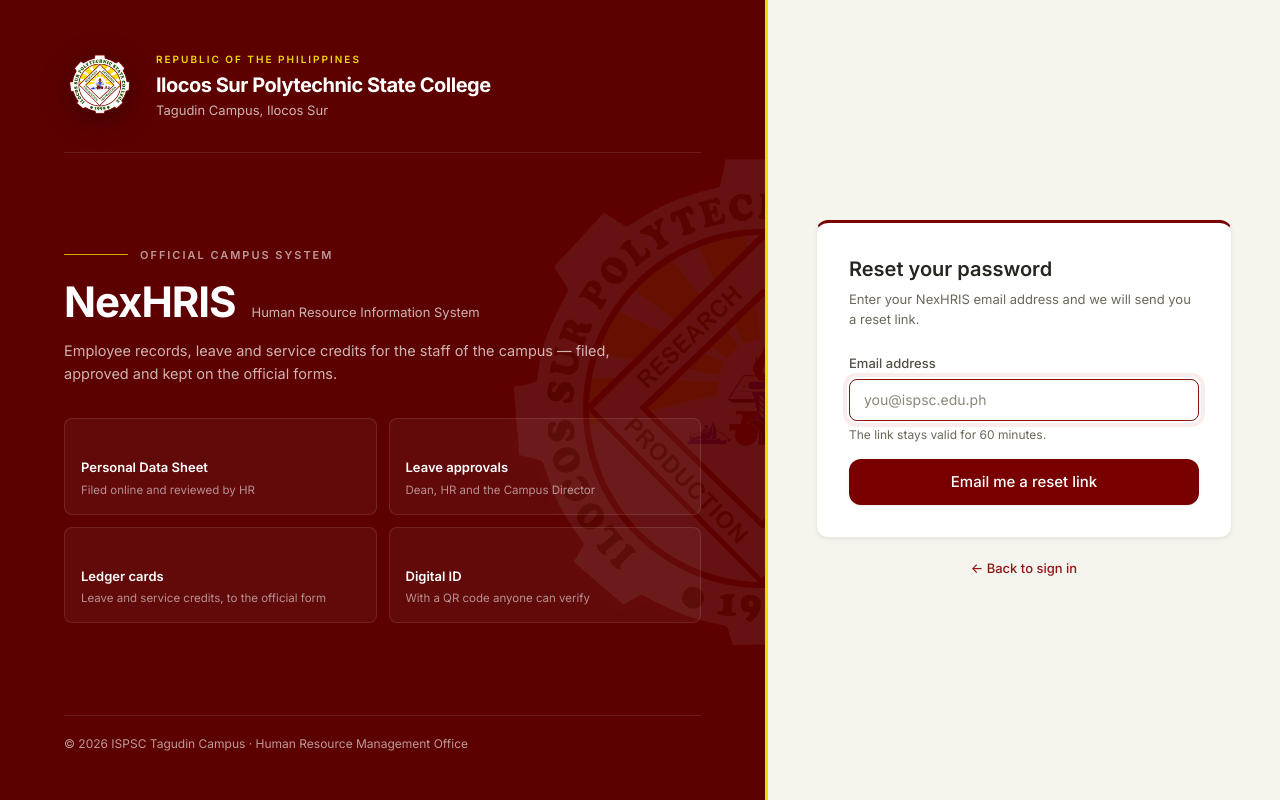
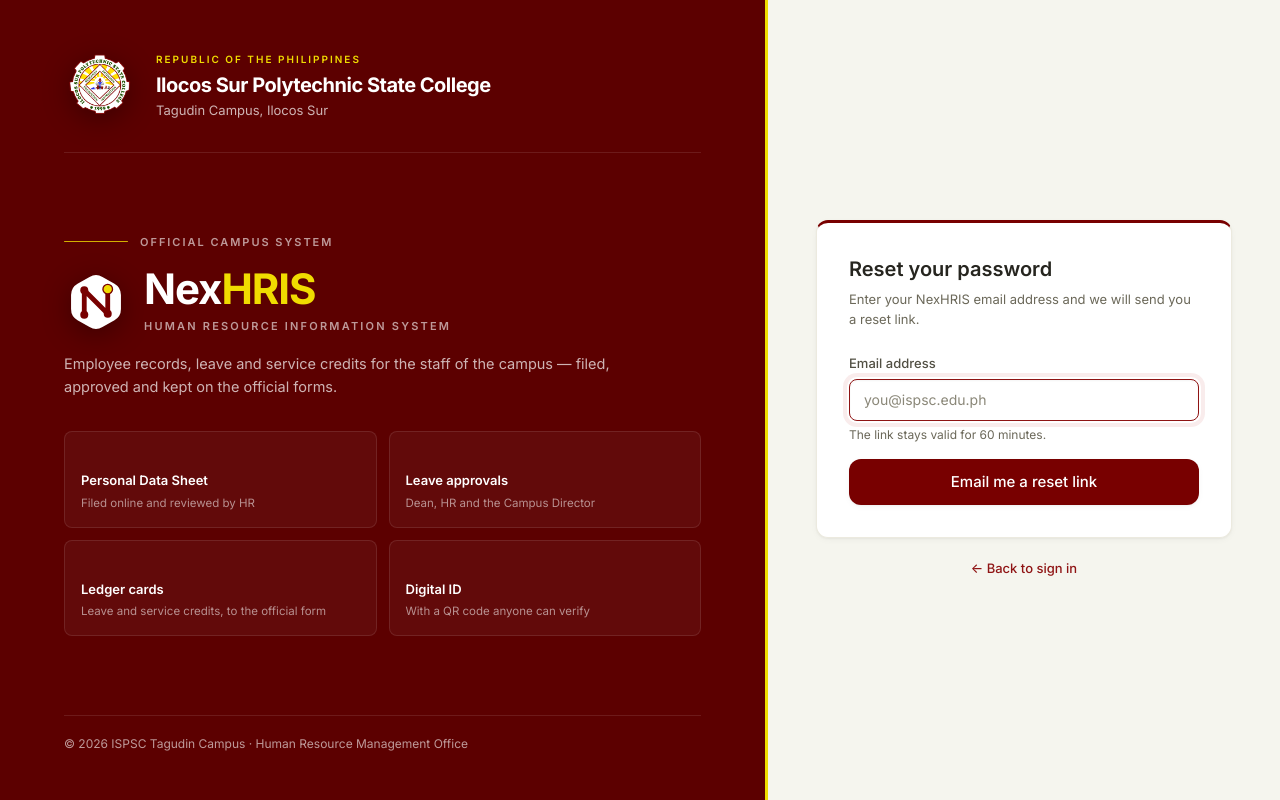
Before and after one commit to edrfjk/nexhris, a Laravel app: page /forgot-password in a window 1280 px wide. Run offline with Laravel 12, Linux system fonts and the light colour scheme; style sheets or scripts are compiled from the project's sources; parts of the project's set-up code (start-up, migrations or seed data) failed here and were passed over; some libraries are stand-ins or nearby versions.

Commit message:
Update NexHRIS branding, logos and favicon

```diff
--- a/resources/css/app.css
+++ b/resources/css/app.css
@@ -283,15 +283,8 @@
         border-right: 3px solid theme('colors.gold.400');
     }
 
-    /* The seal, very faint, sitting behind the lockup like a watermark on
-       campus stationery. */
-    .auth-watermark {
-        @apply pointer-events-none absolute -z-10 select-none opacity-[0.07];
-    }
-
-    /* The seal is a transparent PNG and carries its own white field inside
-       the gear ring. Sitting it on a white disc added a second, larger
-       circle that is not part of the mark. */
+    /* The seal and the NexHRIS mark, lifted off the maroon panel with a
+       soft shadow. */
     .auth-seal {
         filter: drop-shadow(0 6px 14px rgb(0 0 0 / 0.35));
     }
--- a/resources/views/components/id-card.blade.php
+++ b/resources/views/components/id-card.blade.php
@@ -4,7 +4,7 @@
     <div class="bg-white rounded-lg shadow-lg border border-sand-200 overflow-hidden">
         <!-- Header strip -->
         <div class="bg-maroon-800 px-5 py-3 flex items-center gap-2.5">
-            <img src="{{ asset('images/ispsc-logo.png') }}" alt="ISPSC seal" class="w-9 h-9 rounded-full object-cover flex-shrink-0">
+            <img src="{{ asset('images/nexhris/nexhris-icon-on-maroon.svg') }}" alt="NexHRIS logo" class="w-9 h-9 object-contain flex-shrink-0">
             <div class="leading-tight text-white">
                 <p class="text-xs font-bold">ISPSC TAGUDIN CAMPUS</p>
                 <p class="text-[10px] text-sand-300">Employee Identification Card</p>
--- a/resources/views/errors/layout.blade.php
+++ b/resources/views/errors/layout.blade.php
@@ -11,7 +11,7 @@
     <meta charset="UTF-8">
     <title>@yield('title', 'Something went wrong') | NexHRIS</title>
     <meta name="viewport" content="width=device-width, initial-scale=1">
-    <link rel="icon" type="image/png" href="{{ asset('favicon.png') }}">
+    @include('partials.favicons')
     <link rel="preconnect" href="https://fonts.googleapis.com">
     <link rel="preconnect" href="https://fonts.gstatic.com" crossorigin>
     <link href="https://fonts.googleapis.com/css2?family=Inter:wght@400;500;600;700&display=swap" rel="stylesheet">
@@ -24,7 +24,7 @@
     <div class="w-full max-w-lg">
 
         <div class="flex items-center gap-4 mb-8">
-            <img src="{{ asset('images/ispsc-logo.png') }}" alt=""
+            <img src="{{ asset('images/nexhris/nexhris-icon.svg') }}" alt=""
                  class="w-12 h-12 object-contain shrink-0">
             <div class="leading-tight">
                 <p class="text-[11px] font-semibold uppercase tracking-[0.16em] text-maroon-800">
--- a/resources/views/layouts/guest.blade.php
+++ b/resources/views/layouts/guest.blade.php
@@ -6,7 +6,7 @@
     <meta charset="UTF-8">
     <title>@yield('title', 'Sign in') | NexHRIS</title>
     <meta name="viewport" content="width=device-width, initial-scale=1">
-    <link rel="icon" type="image/png" href="{{ asset('favicon.png') }}">
+    @include('partials.favicons')
     <link rel="preconnect" href="https://fonts.googleapis.com">
     <link rel="preconnect" href="https://fonts.gstatic.com" crossorigin>
     <link href="https://fonts.googleapis.com/css2?family=Inter:wght@400;500;600;700&display=swap" rel="stylesheet">
@@ -20,11 +20,6 @@
          is the order a college portal is read in.
          ------------------------------------------------------------------ --}}
     <div class="auth-brand hidden lg:flex lg:w-[58%] xl:w-[60%] flex-col px-16 py-12">
-
-        {{-- The seal as a watermark, running off the edge so only half of it
-             sits on the panel — a mark behind the page, not a picture on it. --}}
-        <img src="{{ asset('images/ispsc-logo.png') }}" alt=""
-             class="auth-watermark -right-[19rem] top-1/2 w-[38rem] -translate-y-1/2">
 
         {{-- The institutional lockup: seal and name side by side, as a
              letterhead carries them. --}}
@@ -55,9 +50,19 @@
                 </span>
             </div>
 
-            <div class="flex items-baseline gap-4">
-                <h2 class="text-[42px] font-bold leading-none tracking-tight">NexHRIS</h2>
-                <span class="text-[13px] text-white/70">Human Resource Information System</span>
+            {{-- The system's own lockup: mark, then the wordmark with HRIS in
+                 the seal's gold. --}}
+            <div class="flex items-center gap-4">
+                <img src="{{ asset('images/nexhris/nexhris-icon-on-maroon.svg') }}" alt=""
+                     class="auth-seal h-16 w-16 shrink-0">
+                <div>
+                    <h2 class="text-[42px] font-extrabold leading-none tracking-tight">
+                        Nex<span class="text-gold-400">HRIS</span>
+                    </h2>
+                    <p class="mt-1.5 text-[11px] font-semibold uppercase tracking-[0.2em] text-white/60">
+                        Human Resource Information System
+                    </p>
+                </div>
             </div>
 
             {{-- No database query on this page: the sign-in screen has to
@@ -109,7 +114,7 @@
 
             {{-- Compact lockup for small screens, where the panel is hidden. --}}
             <div class="mb-8 flex flex-col items-center text-center lg:hidden">
-                <img src="{{ asset('images/ispsc-logo.png') }}" alt="ISPSC seal"
+                <img src="{{ asset('images/nexhris/nexhris-icon.svg') }}" alt="NexHRIS logo"
                      class="mb-3 h-16 w-16">
                 <p class="text-[10px] font-semibold uppercase tracking-[0.18em] text-maroon-700">
                     ISPSC Tagudin Campus
--- a/resources/views/legal/terms.blade.php
+++ b/resources/views/legal/terms.blade.php
@@ -7,7 +7,7 @@
     <meta charset="UTF-8">
     <title>Terms and Conditions | NexHRIS</title>
     <meta name="viewport" content="width=device-width, initial-scale=1">
-    <link rel="icon" type="image/png" href="{{ asset('favicon.png') }}">
+    @include('partials.favicons')
     <meta name="robots" content="noindex, nofollow">
     <link rel="preconnect" href="https://fonts.googleapis.com">
     <link rel="preconnect" href="https://fonts.gstatic.com" crossorigin>
@@ -19,7 +19,7 @@
 <div class="mx-auto w-full max-w-3xl">
 
     <div class="mb-6 flex items-center gap-4">
-        <img src="{{ asset('images/ispsc-logo.png') }}" alt="ISPSC seal" class="h-14 w-14 shrink-0">
+        <img src="{{ asset('images/nexhris/nexhris-icon.svg') }}" alt="NexHRIS logo" class="h-14 w-14 shrink-0">
         <div>
             <p class="text-[10px] font-semibold uppercase tracking-[0.18em] text-maroon-700">
                 Ilocos Sur Polytechnic State College &middot; Tagudin Campus
--- /dev/null
+++ b/resources/views/partials/favicons.blade.php
@@ -0,0 +1,7 @@
+{{-- Browser tab, home-screen and PWA icons. The .ico covers older browsers;
+     everything else picks the SVG. --}}
+<link rel="icon" href="{{ asset('favicon.ico') }}" sizes="any">
+<link rel="icon" type="image/svg+xml" href="{{ asset('favicon.svg') }}">
+<link rel="apple-touch-icon" href="{{ asset('apple-touch-icon.png') }}">
+<link rel="manifest" href="{{ asset('site.webmanifest') }}">
+<meta name="theme-color" content="#780000">
--- a/resources/views/public/verify.blade.php
+++ b/resources/views/public/verify.blade.php
@@ -5,6 +5,7 @@
     <title>Employee Verification | NexHRIS</title>
     <meta name="viewport" content="width=device-width, initial-scale=1">
     <meta name="robots" content="noindex, nofollow">
+    @include('partials.favicons')
     <link rel="preconnect" href="https://fonts.googleapis.com">
     <link rel="preconnect" href="https://fonts.gstatic.com" crossorigin>
     <link href="https://fonts.googleapis.com/css2?family=Inter:wght@400;500;600;700&display=swap" rel="stylesheet">
@@ -14,7 +15,7 @@
 
 <div class="w-full max-w-sm">
     <div class="text-center mb-6">
-        <img src="{{ asset('images/ispsc-logo.png') }}" alt="ISPSC Seal" class="w-16 h-16 mx-auto mb-3">
+        <img src="{{ asset('images/nexhris/nexhris-icon.svg') }}" alt="NexHRIS logo" class="w-16 h-16 mx-auto mb-3">
         <h1 class="text-lg font-bold text-maroon-800">NexHRIS</h1>
         <p class="text-xs text-sand-500">Ilocos Sur Polytechnic State College · Tagudin Campus</p>
     </div>
```
Also changed, not shown: resources/views/layouts/app.blade.php (+4 -7 lines), public/android-chrome-192.png (added), public/android-chrome-512.png (added), public/apple-touch-icon.png (added), public/favicon.ico (added), public/favicon.png, public/favicon.svg (added), public/images/nexhris/nexhris-icon-on-maroon.svg (added), public/images/nexhris/nexhris-icon.svg (added), public/images/nexhris/nexhris-logo-dark.svg (added), public/images/nexhris/nexhris-logo-light.svg (added), public/site.webmanifest (added).
